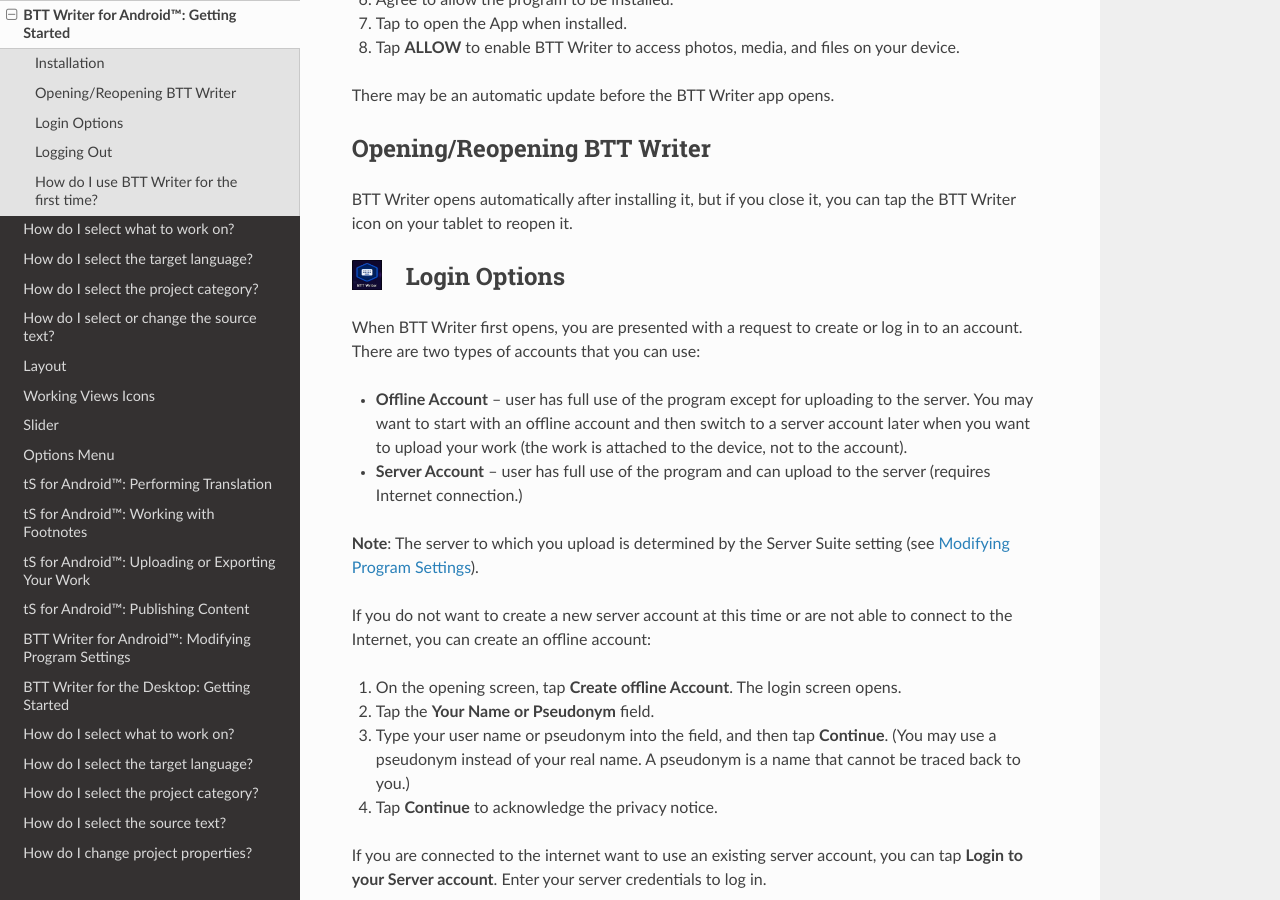
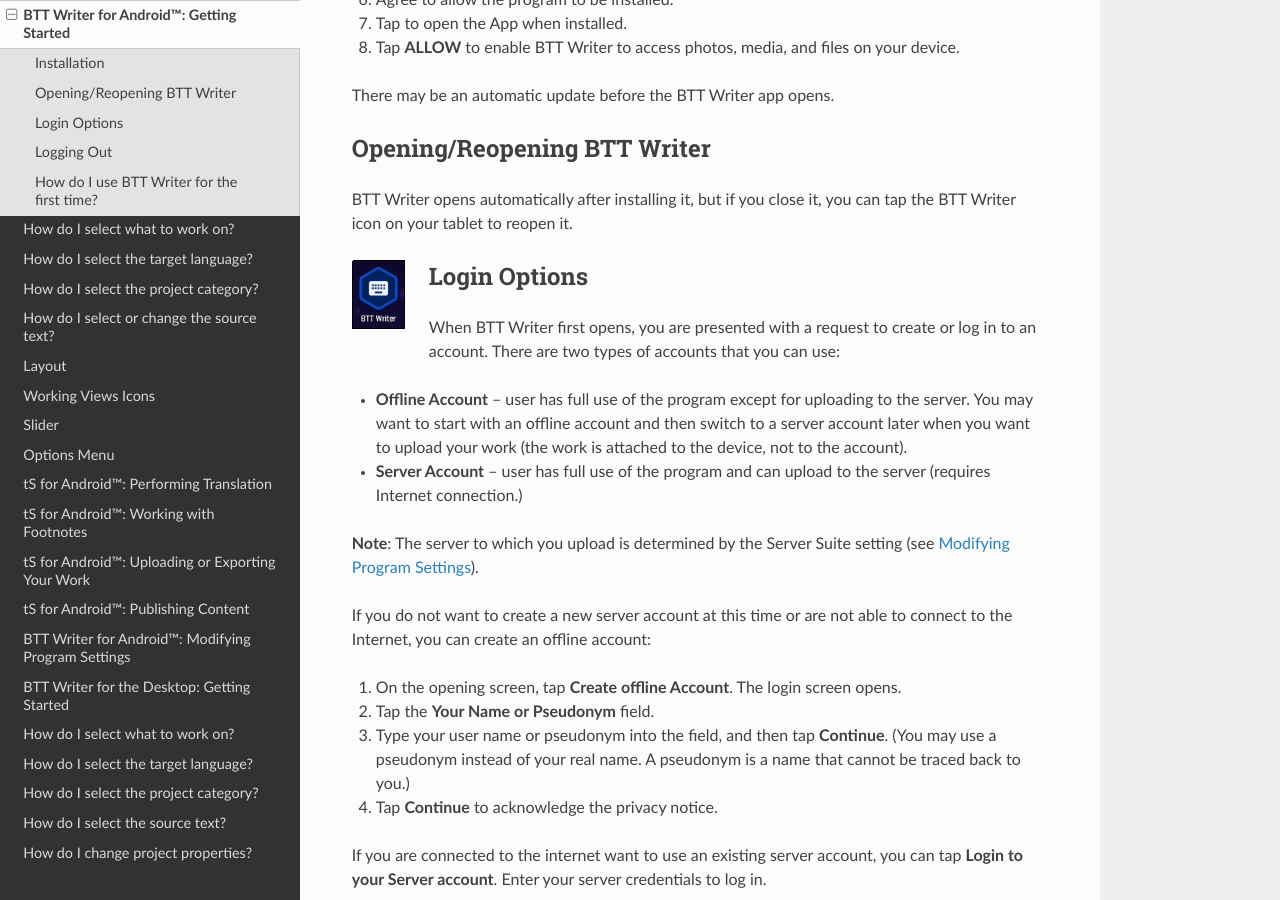
Before and after one commit to mondele/btt-writer-docs, a Sphinx documentation site: the page built from docs/tablet.rst, in a window 1280 px wide and 900 px high, scrolled down 737 px. Built offline with Sphinx 7.4.7 and the Read the Docs theme 2.0.0, drawn with Linux system fonts in a browser that asks for light colours; pages that are not in the unit, such as notebooks, are missing from menus.

Commit message:
Update tablet.rst

```diff
--- a/docs/tablet.rst
+++ b/docs/tablet.rst
@@ -36,9 +36,9 @@
 BTT Writer opens automatically after installing it, but if you close it, you can tap the BTT Writer icon on your tablet to reopen it.
 
 .. image:: ../images/BTTWiconAndroid.gif
-    :width: 30px
+    :width: 53px
     :align: left
-    :height: 30px
+    :height: 69px
     :alt: BTT Writer for Android tablet icon
 
 Login Options
```
